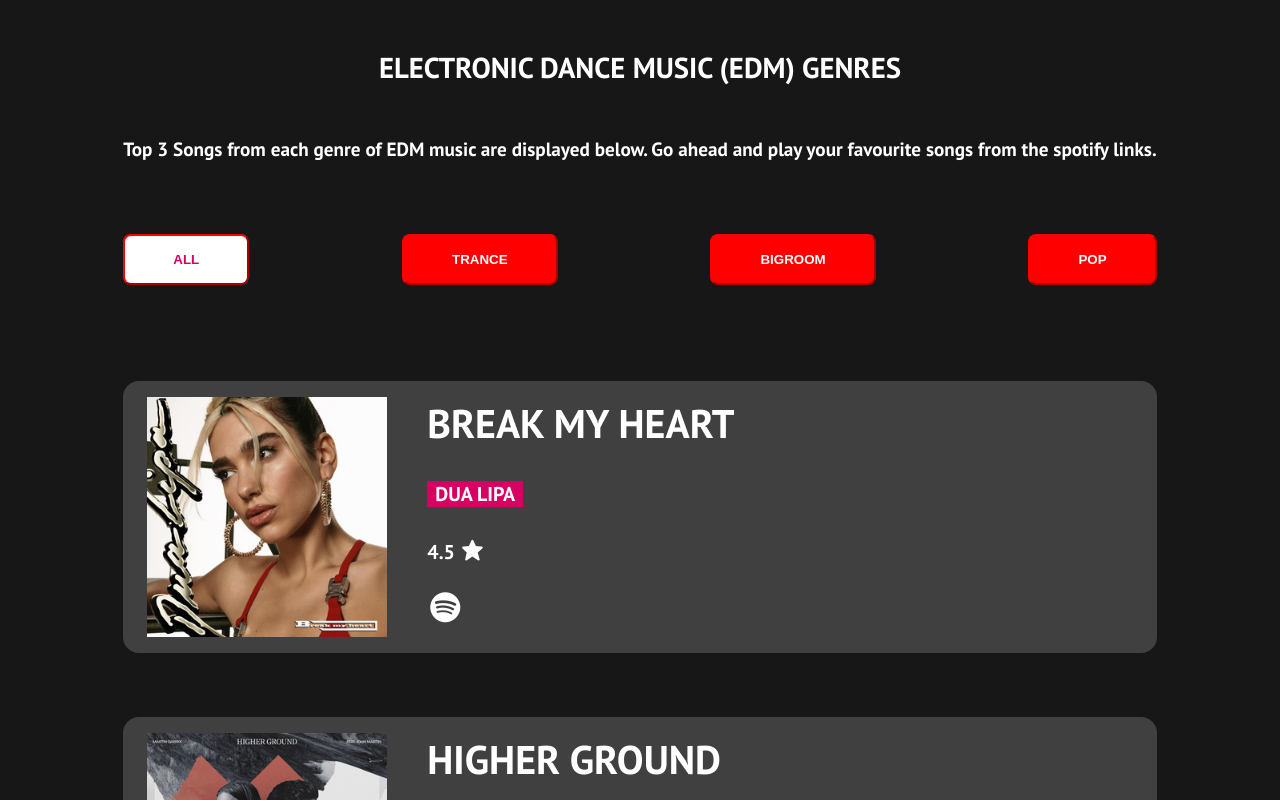
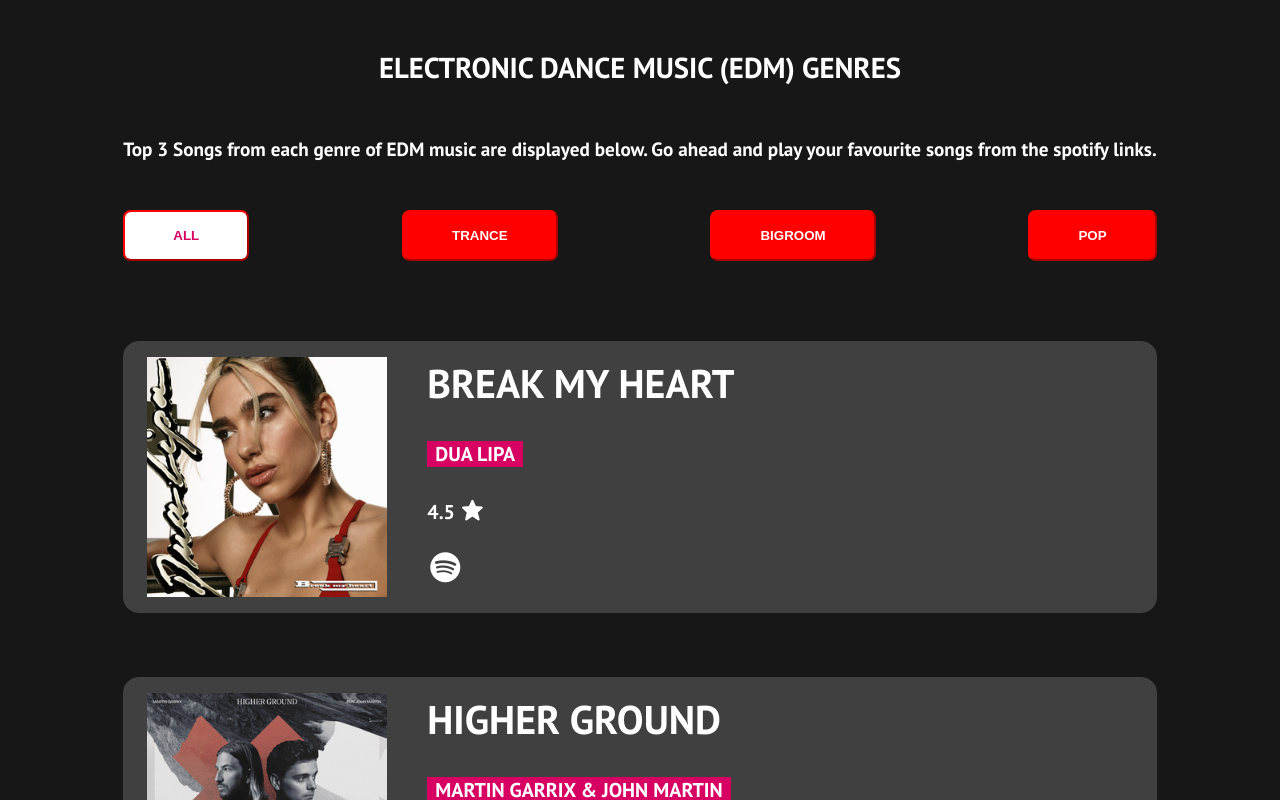
Before and after one commit to Jaynil1611/EDM-Genres, a React (Create React App) app: page / in a window 1280 px wide. Shown: the top 800 px of the page. Built offline with nearby package versions, Linux system fonts and the light colour scheme.

Commit message:
css: changed flex layout styling

```diff
--- a/src/styles.css
+++ b/src/styles.css
@@ -37,6 +37,7 @@
   display: flex;
   flex-direction: column;
   list-style-type: none;
+  flex-wrap:wrap;
   padding-inline-start: 0px;
   margin-block-start: 3rem;
   margin-block-end: 1rem;
@@ -52,10 +53,10 @@
   display:flex;
   justify-content: space-between;
   width: 100%;
-  list-style-type: none;
+  flex-wrap:wrap;
   padding-inline-start: 0px;
-  margin-block-start: 3rem;
-  margin-block-end: 1rem;
+  margin-block-start: 1.5rem;
+  margin-block-end: 0rem;
 }
 
 .list-item-inline-tabs {
@@ -73,6 +74,7 @@
 /* flex-container song */
 .flex-container {
   display: flex;
+  flex-wrap:wrap;
   margin: 2rem 0rem;
   justify-content: flex-start;
   background-color: var(--div-background-color);
```
